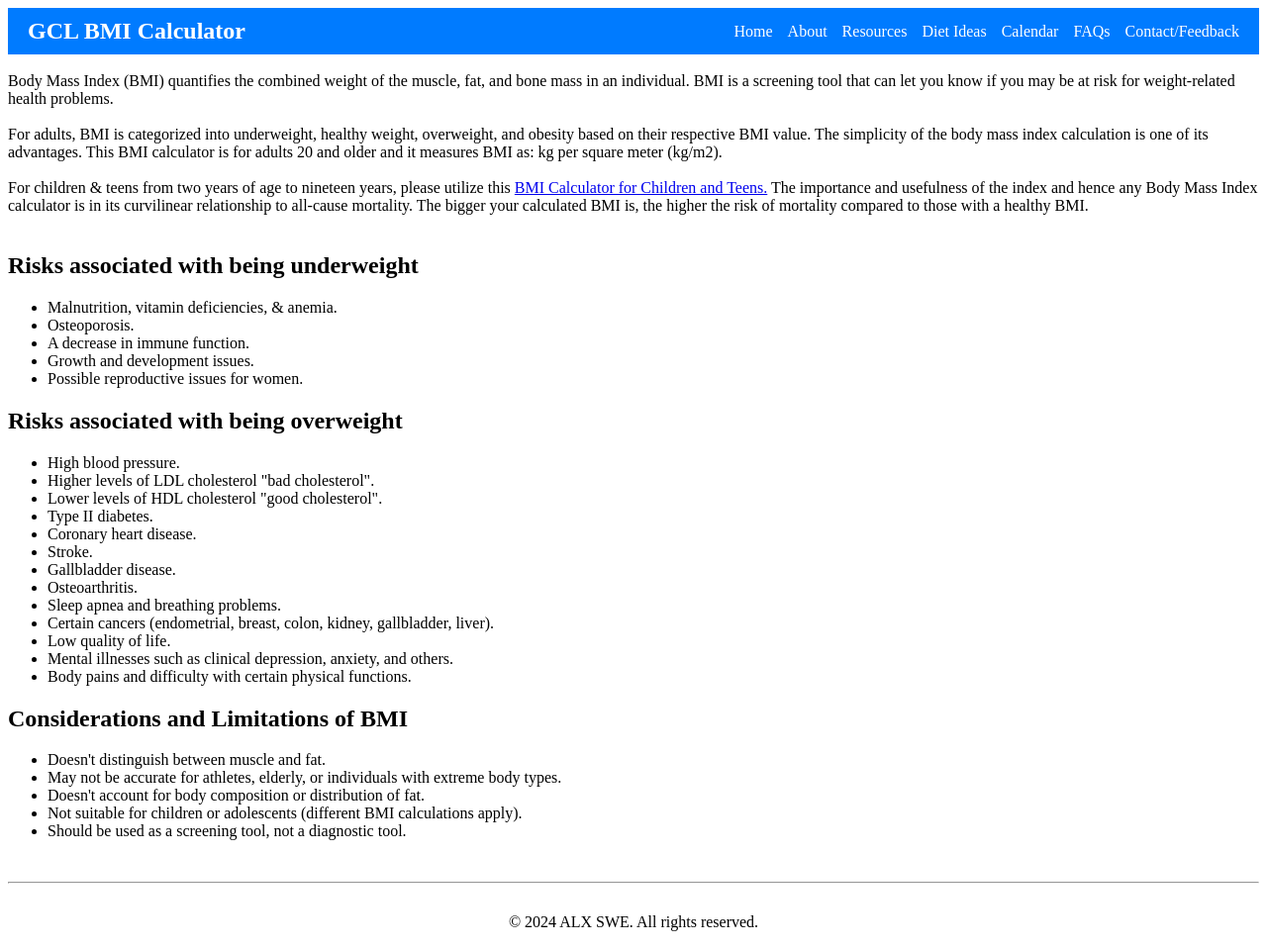
After one commit to Bolus321/WDD-BMI-Calculator, a Flask app: page /about in a window 1280 px wide. The commit adds this page. Shown: the whole page at 99% size. Run offline with Flask 3, Linux system fonts and the light colour scheme.

Commit message:
final app dev - all links/pages active

```diff
--- a/app.py
+++ b/app.py
@@ -27,6 +27,37 @@ def category(cal_bmi):
 @app.route("/")
 def main():
     return render_template("index.html")
+
+
+@app.route("/")
+def home():
+    return render_template("home.html")
+
+@app.route("/about")
+def about():
+    return render_template("about.html")
+
+@app.route("/resources")
+def resources():
+    return render_template("resources.html")
+
+@app.route("/diet-ideas")
+def diet_ideas():
+    return render_template("diet_ideas.html")
+
+@app.route("/calendar")
+def calendar():
+    return render_template("calendar.html")
+
+@app.route("/faqs")
+def faqs():
+    return render_template("faqs.html")
+
+@app.route("/contact")
+def contact():
+    return render_template("contact.html")
+
+
 
 # Route for BMI calculation result
 @app.route("/bmi", methods=["GET", "POST"])
--- /dev/null
+++ b/templates/about.html
@@ -0,0 +1,86 @@
+<!DOCTYPE html>
+<html lang="en">
+<head>
+    <meta charset="UTF-8">
+    <meta name="viewport" content="width=device-width, initial-scale=1.0">
+    <link rel="stylesheet" type="text/css" href="{{ url_for('static',filename='styles/style.css') }}" />
+    <title>About</title>
+
+      <!-- Header -->
+    <div class="header">
+        <div class="logo">GCL BMI Calculator</div>
+        <nav>
+            <a href="/">Home</a>
+            <a href="/about">About</a>
+            <a href="/resources">Resources</a>
+            <a href="/diet-ideas">Diet Ideas</a>
+            <a href="/calendar">Calendar</a>
+            <a href="/faqs">FAQs</a>
+            <a href="/contact">Contact/Feedback</a>
+        </nav>
+    </div>
+
+
+</head>
+<body>
+   <br>
+
+		Body Mass Index (BMI) quantifies the combined weight of the muscle, fat, and bone mass in an individual. BMI is a screening tool that can let you know if you may be at risk for weight-related health problems.
+		<br>
+		<br>
+
+		For adults, BMI is categorized into underweight, healthy weight, overweight, and obesity based on their respective BMI value. The simplicity of the body mass index calculation is one of its advantages. This BMI calculator is for adults 20 and older and it measures BMI as: kg per square meter (kg/m2).
+		<br>
+		<br>
+
+		For children & teens from two years of age to nineteen years, please utilize this <a href="https://www.cdc.gov/bmi/child-teen-calculator/index.html" target="_blank">BMI Calculator for Children and Teens.</a>
+		The importance and usefulness of the index and hence any Body Mass Index calculator is in its curvilinear relationship to all-cause mortality. The bigger your calculated BMI is, the higher the risk of mortality compared to those with a healthy BMI.
+		<br>
+		<br>
+
+		<h2>Risks associated with being underweight</h2>
+		<ul>
+		<li>Malnutrition, vitamin deficiencies, & anemia.</li>
+		<li>Osteoporosis.</li>
+		<li>A decrease in immune function.</li>
+		<li>Growth and development issues.</li>
+		<li>Possible reproductive issues for women.</li>
+		</ul>
+
+		<h2>Risks associated with being overweight</h2>
+		<ul>
+		<li>High blood pressure.</li>
+		<li>Higher levels of LDL cholesterol "bad cholesterol".</li>
+		<li>Lower levels of HDL cholesterol "good cholesterol".</li>
+		<li>Type II diabetes.</li>
+		<li>Coronary heart disease.</li>
+		<li>Stroke.</li>
+		<li>Gallbladder disease.</li>
+		<li>Osteoarthritis.</li>
+		<li>Sleep apnea and breathing problems.</li>
+		<li>Certain cancers (endometrial, breast, colon, kidney, gallbladder, liver).</li>
+		<li>Low quality of life.</li>
+		<li>Mental illnesses such as clinical depression, anxiety, and others.</li>
+		<li>Body pains and difficulty with certain physical functions.</li>
+		</ul>
+
+		<h2>Considerations and Limitations of BMI</h2>
+		<ul>
+		<li>Doesn't distinguish between muscle and fat.</li>
+		<li>May not be accurate for athletes, elderly, or individuals with extreme body types.</li>
+		<li>Doesn't account for body composition or distribution of fat.</li>
+		<li>Not suitable for children or adolescents (different BMI calculations apply).</li>
+		<li>Should be used as a screening tool, not a diagnostic tool.</li>
+		</ul>
+
+    <br>
+    <hr>
+
+
+    <footer class="footer">
+            <div>© 2024 ALX SWE. All rights reserved.</div>
+    </footer>
+
+
+</body>
+<html>
--- a/templates/index.html
+++ b/templates/index.html
@@ -8,7 +8,7 @@
 
       <!-- Header -->
     <div class="header">
-        <div class="logo">WWW BMI Calculator</div>
+        <div class="logo">GCL BMI Calculator</div>
         <nav>
             <a href="/">Home</a>
             <a href="/about">About</a>
```
Also changed, not shown: templates/calendar.html (added, +45 -0 lines), templates/contact.html (added, +42 -0 lines), templates/diet_ideas.html (added, +48 -0 lines), templates/faqs.html (added, +46 -0 lines), templates/resources.html (added, +64 -0 lines).
